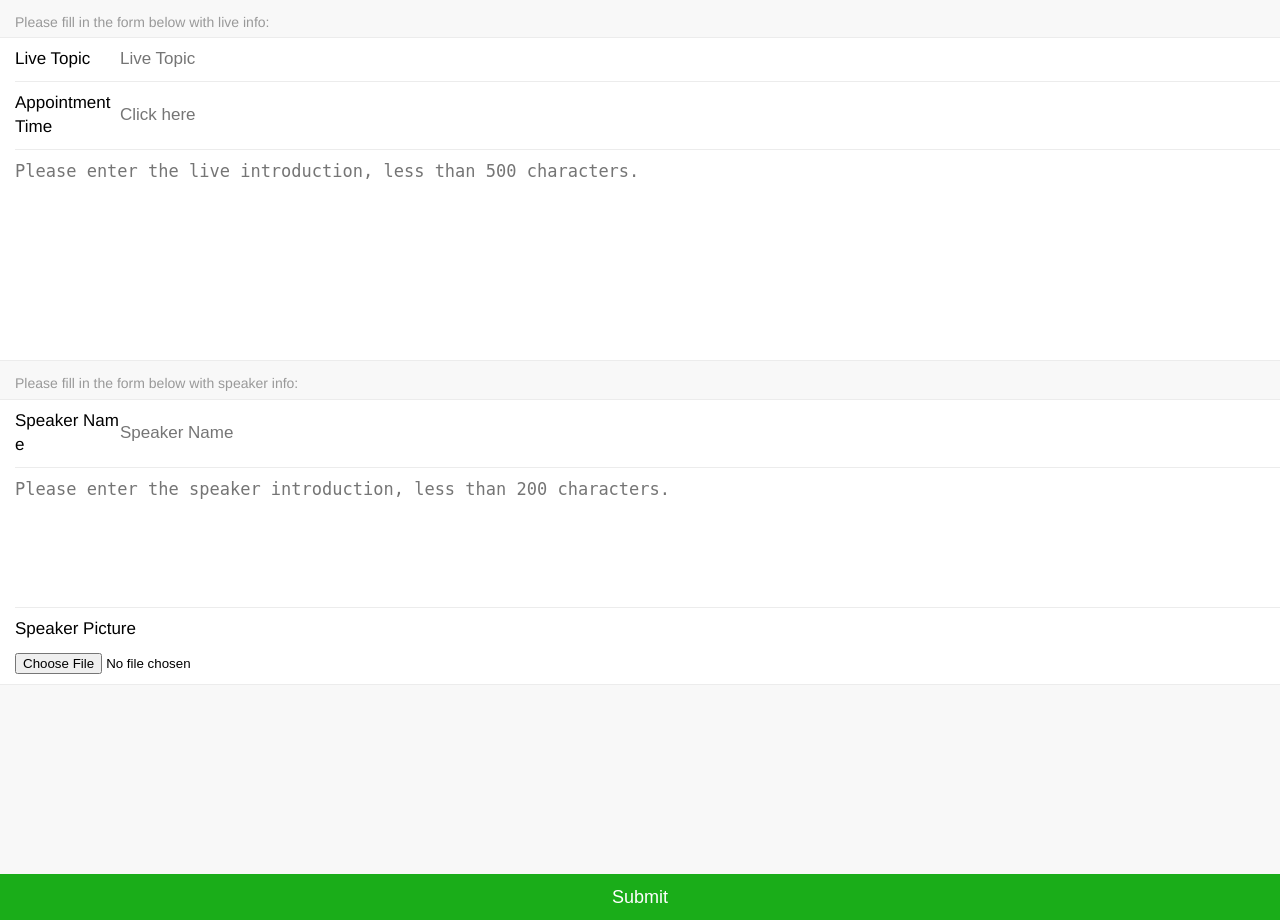
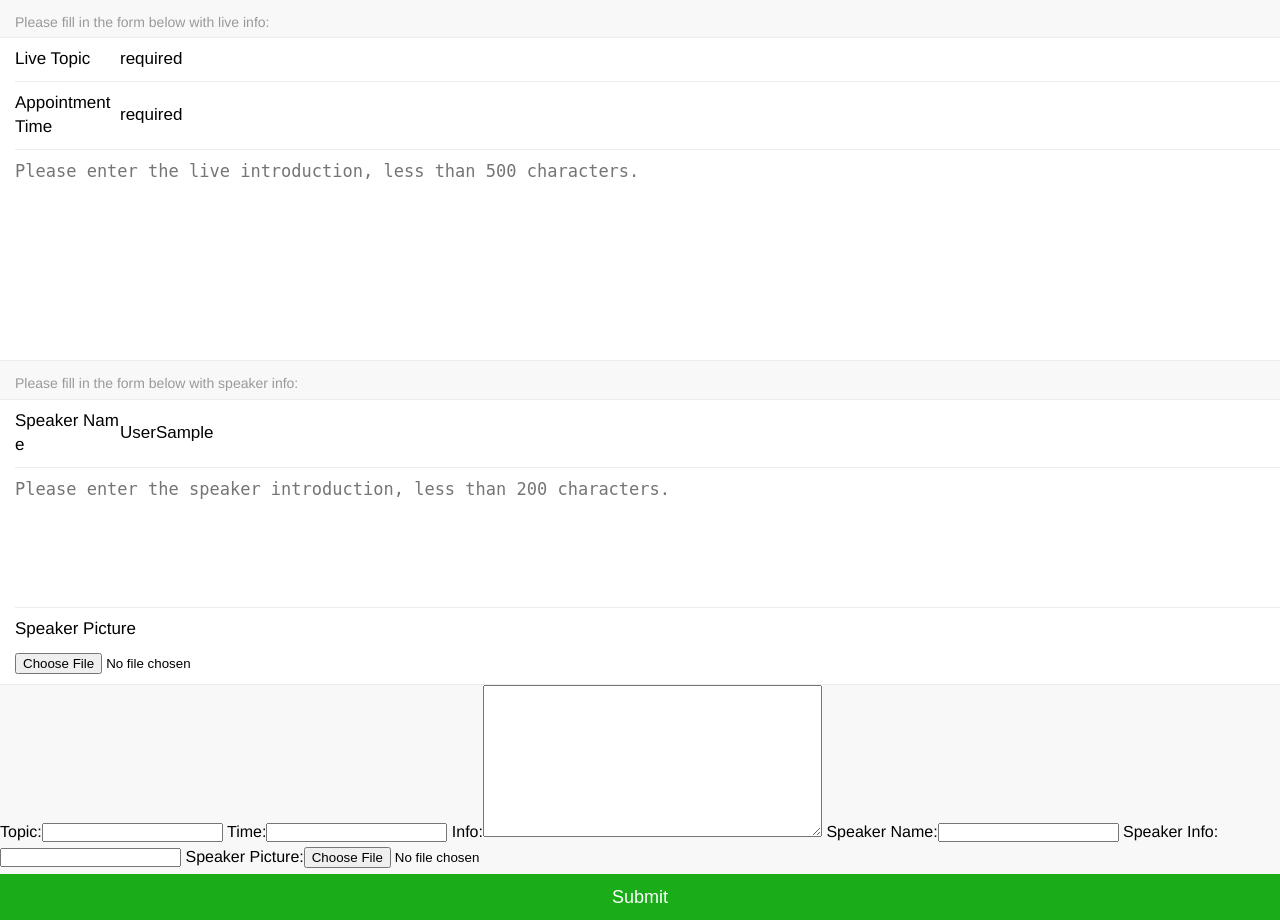
Before and after one commit to HackerWilson/nfe, a Django app: page /live/add/ in a window 1280 px wide. Run offline with Django 3.2, Linux system fonts and the light colour scheme; the visitor is signed in with stand-in values (Sample User, id 1); parts of the project's set-up code (start-up, migrations or seed data) failed here and were passed over; some libraries are stand-ins or nearby versions.

Commit message:
优化直播申请

```diff
--- a/feedbacks/views.py
+++ b/feedbacks/views.py
@@ -21,7 +21,7 @@
     user = request.user
     record_list = []
     if user.is_authenticated:
-        record_list = Behavior.objects.filter(user__id=request.user.id, behavior='listened', is_visible=True).order_by('-time')
+        record_list = Behavior.objects.filter(user__id=request.user.id, behavior='listened', is_visible=True).order_by('-time')[:10]
     context = {'user': user, 'record_list': record_list}
     return render(request, 'records/records.html', context)
 
--- a/live/views.py
+++ b/live/views.py
@@ -20,14 +20,13 @@
     note_list = LiveNote.objects.filter(is_visible=True)
     context = {'note_list': note_list, 'user': user}
 
-    live_list = UserLive.objects.filter(user__id=1, is_visible=True)
-    context['live_list'] = live_list
-
     if user.is_authenticated:
         if user.first_name and user.last_name:
             context['certified_user'] = True
             live_list = UserLive.objects.filter(user__id=user.id, is_visible=True)
             context['live_list'] = live_list
+            auditing_count = live_list.filter(lecture__is_passed=False).count()
+            context['auditing_count'] = auditing_count
     return render(request, 'live/note.html', context=context)
 
 @login_required
@@ -44,21 +43,28 @@
         speaker_picture = request.FILES['speaker_picture']
 
         speaker, _ = Speaker.objects.update_or_create(name=speaker_name,
-                                                   defaults={'intro': speaker_intro, 'picture': speaker_picture})
+                                                      defaults={'intro': speaker_intro, 'picture': speaker_picture})
         category = Category.objects.order_by('order').last()
         meeting = Meeting.objects.order_by('id').first()
         lecture, _ = Lecture.objects.update_or_create(topic=topic, speaker=speaker, meeting=meeting,
-                                                   defaults={'time': lecture_time, 'info': info,
-                                                             'category': category, 'is_passed': False})
-
-
+                                                      defaults={'time': lecture_time, 'info': info,
+                                                                'category': category, 'is_passed': False})
         user = get_object_or_404(User, id=request.user.id)
         UserLive.objects.update_or_create(user=user, lecture=lecture)
         return HttpResponseRedirect(reverse('lectures.list_categories', args=[category.order]))
     else:
+        context = {}
         if lecture_id:
-            pass
+            lecture_form = LectureForm()
+            lecture = get_object_or_404(Lecture, id=lecture_id)
+            context['topic'] = lecture.topic
+            context['time'] = lecture.time.strftime("%Y-%m-%d")
+            context['info'] = lecture.info
+            context['speaker_name'] = lecture.speaker.name
+            context['speaker_intro'] = lecture.speaker.intro
         else:
             lecture_form = LectureForm()
-            context = {'form': lecture_form}
-            return render(request, 'live/live.html', context=context)
+            user = request.user
+            context['speaker_name'] = user.last_name + user.first_name
+        context['form'] = lecture_form
+        return render(request, 'live/live.html', context=context)
--- a/templates/feedbacks/comment.html
+++ b/templates/feedbacks/comment.html
@@ -35,7 +35,7 @@
       </div>
       <div class="weui-cell">
         <div class="weui-cell__bd">
-          <textarea class="weui-textarea" placeholder="{% trans "Please enter your comment: " %}" rows="12" name="detail" id="id_detail" maxlength="200" required></textarea>
+          <textarea class="weui-textarea" placeholder="{% trans "Please enter your comment: " %}" rows="15" name="detail" id="id_detail" maxlength="200" required></textarea>
         </div>
       </div>
     </div>
--- a/templates/feedbacks/question.html
+++ b/templates/feedbacks/question.html
@@ -24,7 +24,7 @@
       {% csrf_token %}
       <div class="weui-cell">
         <div class="weui-cell__bd">
-          <textarea class="weui-textarea" placeholder="{% trans "Please enter your question: " %}" rows="12" name="detail" id="id_detail" maxlength="200" required></textarea>
+          <textarea class="weui-textarea" placeholder="{% trans "Please enter your question: " %}" rows="15" name="detail" id="id_detail" maxlength="200" required></textarea>
         </div>
       </div>
     </div>
--- a/templates/lectures/lectures.html
+++ b/templates/lectures/lectures.html
@@ -1,5 +1,6 @@
 {% load i18n staticfiles %}
 {% for lecture in lecture_list %}
+{% if lecture.id not in hidden_list %}
 <a href="{% url 'lectures.lecture_detail' lecture.id %}" class="weui-media-box weui-media-box_appmsg">
   <div class="weui-media-box__hd">
     <img class="weui-media-box__thumb" src="{{ MEDIA_URL }}{{ lecture.speaker__picture }}" alt="">
@@ -16,6 +17,7 @@
     </ul>
   </div>
 </a>
+{% endif %}
 {% empty %}
 {% endfor %}
 {% if lecture_list|length > 3 %}
--- a/templates/live/live.html
+++ b/templates/live/live.html
@@ -24,18 +24,18 @@
     <div class="weui-cell">
       <div class="weui-cell__hd"><label class="weui-label" for="id_topic">{% trans "Live Topic" %}</label></div>
       <div class="weui-cell__bd">
-        <input class="weui-input" type="text" name="topic" required id="id_topic" maxlength="50" placeholder="{% trans "Live Topic" %}">
+        <input class="weui-input" type="text" name="topic" value={{ topic }} required id="id_topic" maxlength="50" placeholder="{% trans "Live Topic" %}">
       </div>
     </div>
     <div class="weui-cell">
       <div class="weui-cell__hd"><label class="weui-label" for="id_time">{% trans "Appointment Time" %}</label></div>
       <div class="weui-cell__bd">
-        <input class="weui-input" type="text" name="time" required id="id_time" placeholder="{% trans "Click here" %}" readonly>
+        <input class="weui-input" type="text" name="time" value={{ time }} required id="id_time" placeholder="{% trans "Click here" %}" readonly>
       </div>
     </div>
     <div class="weui-cell">
       <div class="weui-cell__bd">
-        <textarea class="weui-textarea" type="text" rows="8" name="info" required id="id_info" maxlength="500" placeholder="{% trans "Please enter the live introduction, less than 500 characters." %}"></textarea>
+        <textarea class="weui-textarea" type="text" rows="8" name="info" value={{ info }} required id="id_info" maxlength="500" placeholder="{% trans "Please enter the live introduction, less than 500 characters." %}"></textarea>
       </div>
     </div>
   </div>
@@ -44,12 +44,12 @@
     <div class="weui-cell">
       <div class="weui-cell__hd"><label class="weui-label" for="id_speaker_name">{% trans "Speaker Name" %}</label></div>
       <div class="weui-cell__bd">
-        <input class="weui-input" type="text" name="speaker_name" required id="id_speaker_name" maxlength="12" placeholder="{% trans "Speaker Name" %}">
+        <input class="weui-input" type="text" name="speaker_name" value={{ speaker_name }} required id="id_speaker_name" maxlength="12" placeholder="{% trans "Speaker Name" %}">
       </div>
     </div>
     <div class="weui-cell">
       <div class="weui-cell__bd">
-        <textarea class="weui-textarea" type="text" rows="5" name="speaker_intro" required id="id_speaker_intro" maxlength="200" placeholder="{% trans "Please enter the speaker introduction, less than 200 characters." %}"></textarea>
+        <textarea class="weui-textarea" type="text" rows="5" name="speaker_intro" value={{ speaker_intro }} required id="id_speaker_intro" maxlength="200" placeholder="{% trans "Please enter the speaker introduction, less than 200 characters." %}"></textarea>
       </div>
     </div>
     <div class="weui-cell">
@@ -67,6 +67,7 @@
     <input type="submit" class="weui-btn weui-btn_primary" id="submit-btn">
   </div>
 </form>
+{{form}}
 {% endblock content %}
 
 {% block tabbar %}
--- a/templates/live/note.html
+++ b/templates/live/note.html
@@ -2,6 +2,7 @@
 {% load i18n %}
 
 {% block content %}
+{% if auditing_count <= 3 %}
 <div class="weui-panel weui-panel_access">
   <div class="weui-panel__hd">{% trans "Apply New Live" %}</div>
   <div class="weui-panel__bd">
@@ -25,6 +26,7 @@
     </div>
   </div>
 </div>
+{% endif %}
 {% if live_list %}
 <div class="weui-panel weui-panel_access">
   <div class="weui-panel__hd">{% trans "Live Auditing" %}</div>
```
Also changed, not shown: lectures/views.py (+7 -1 lines).
